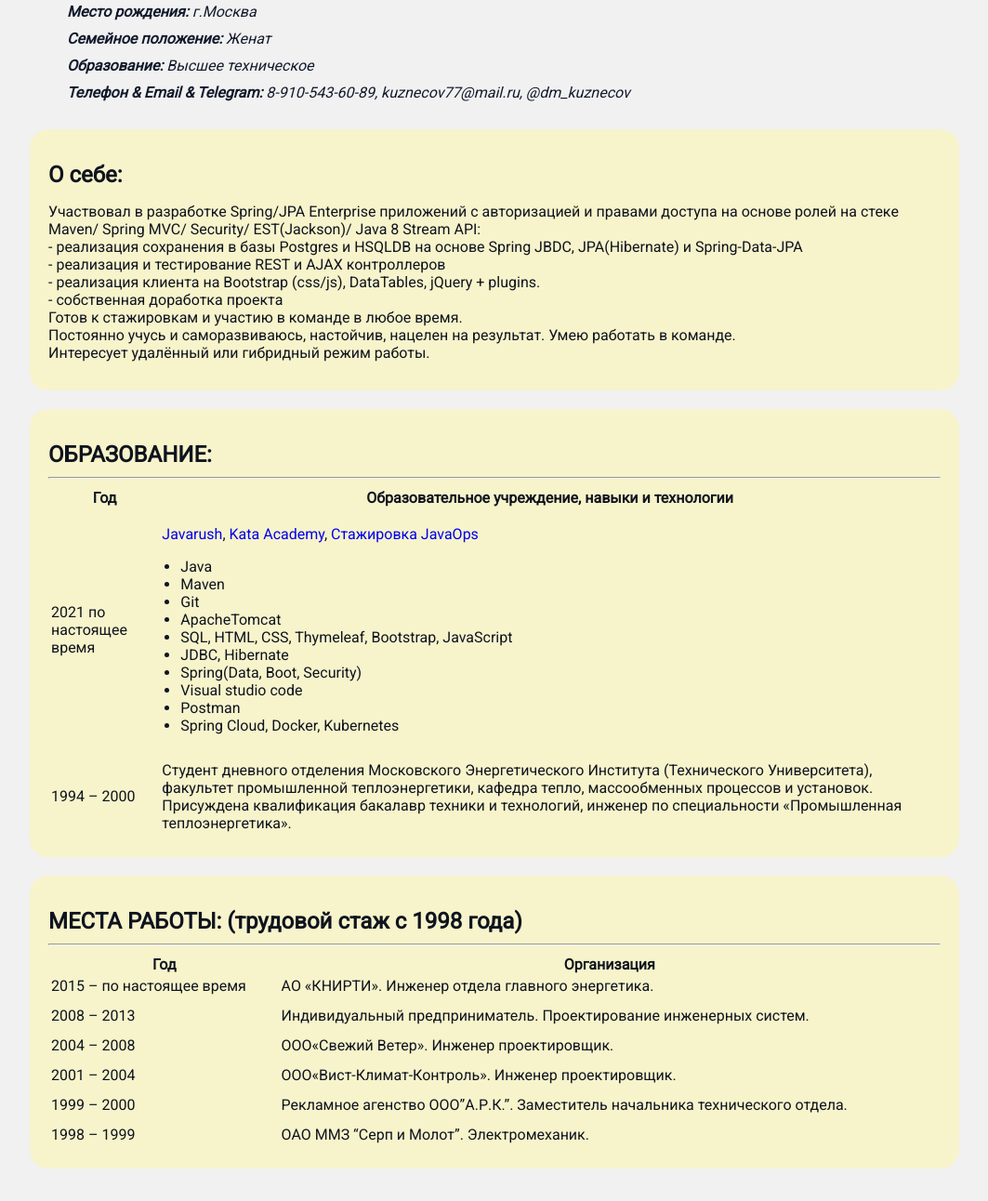
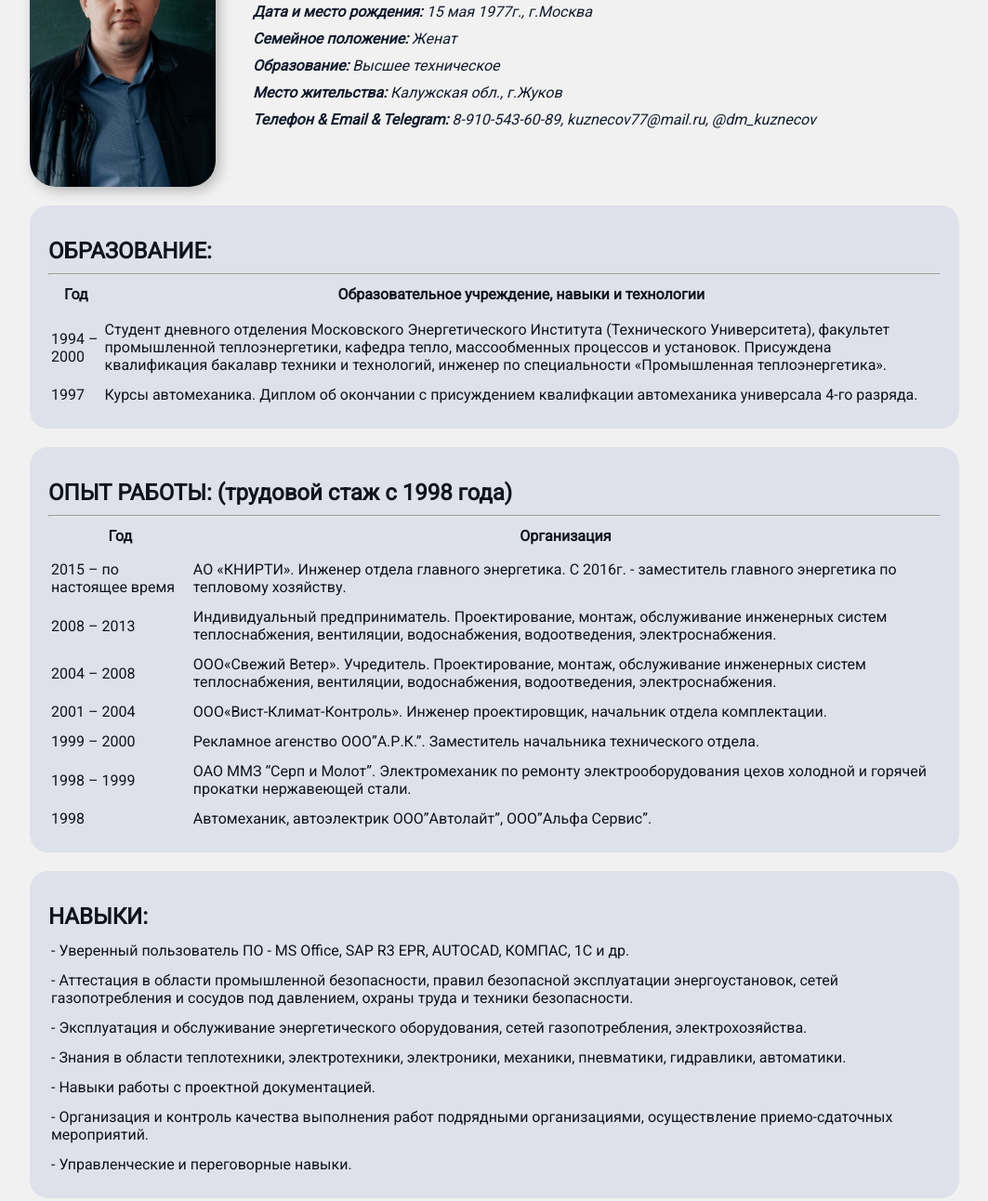
Before and after one commit to dikk13/CV, a plain HTML site: page index.html in a window 1280 px wide. Shown: the part 116-1408 px from the top of the page at 93% size, without its empty margins (108-1171 px from the left). Drawn offline with nearby package versions, Linux system fonts and the light colour scheme; a script that the page names is missing.

Commit message:
Add files via upload

```diff
--- a/index.html
+++ b/index.html
@@ -7,30 +7,18 @@
 <body>
     <div class="container">
         <div class="info">
+            <img src="IMG-2023.jpg" width="200" alt="здесь моя фотка" class="avatar">
             <div class="info-text">
                 <h1>Кузнецов Дмитрий</h1>
-                <p><strong>Место рождения:</strong> г.Москва</p>
+                <p><strong>Дата и место рождения:</strong> 15 мая 1977г., г.Москва</p>
                 <p><strong>Семейное положение:</strong> Женат</p>
                 <p><strong>Образование:</strong> Высшее техническое</p>
+                <p><strong>Место жительства:</strong> Калужская обл., г.Жуков</p>
                 <p><strong>Телефон & Email & Telegram:</strong> 8-910-543-60-89, kuznecov77@mail.ru, @dm_kuznecov</p>
             </div>
         </div>
 
-        <div class="card bg-yellow">
-          <h2>О себе:</h2>
-          <p>
-             Участвовал в разработке Spring/JPA Enterprise приложений c авторизацией и правами доступа на основе ролей на стеке Maven/ Spring MVC/ Security/ EST(Jackson)/ Java 8 Stream API:<br>
-              -  реализация сохранения в базы Postgres и HSQLDB на основе Spring JBDC, JPA(Hibernate) и Spring-Data-JPA<br>
-              -  реализация и тестирование REST и AJAX контроллеров<br>
-              -  реализация клиента на Bootstrap (css/js), DataTables, jQuery + plugins.<br>
-              -  собственная доработка проекта<br>
-             Готов к стажировкам и участию в команде в любое время.<br>
-             Постоянно учусь и саморазвиваюсь, настойчив, нацелен на результат. Умею работать в команде.<br>
-             Интересует удалённый или гибридный режим работы.
-          </p>
-        </div>
-
-        <div class="card bg-yellow">
+        <div class="card bg-blue">
           <h2>ОБРАЗОВАНИЕ:</h2>
           <hr>
           <table class="table-ed">
@@ -40,26 +28,10 @@
                       <th>Образовательное учреждение, навыки и технологии</th>
                   </tr>
               </thead>
-              <tbody>
-                  <tr>
-                      <td>2021 по настоящее время</td>
-                      <td><p><a href="https://javarush.ru/" target="_blank">Javarush</a>,
-                          <a href="https://kata.academy/" target="_blank">Kata Academy</a>,
-                          <a href="http://javaops.ru/view/topjava" target="_blank">Стажировка JavaOps</a></p>
-                          <ul class="list">
-                              <li>Java</li>
-                              <li>Maven</li>
-                              <li>Git</li>
-                              <li>ApacheTomcat</li>
-                              <li>SQL, HTML, CSS, Thymeleaf, Bootstrap, JavaScript</li>
-                              <li>JDBC, Hibernate</li>
-                              <li>Spring(Data, Boot, Security)</li>
-                              <li>Visual studio code</li>
-                              <li>Postman</li>
-                              <li>Spring Cloud, Docker, Kubernetes</li>
-                          </ul>
-                      </td>
-                  </tr>
+              <tr>
+                  <td></td>
+              </tr>
+              <tr>
                   <tr>
                       <td>1994 – 2000</td>
                       <td>Студент дневного отделения Московского Энергетического Института (Технического Университета),
@@ -67,32 +39,42 @@
                           Присуждена квалификация бакалавр техники и технологий,
                           инженер по специальности «Промышленная теплоэнергетика».</td>
                   </tr>
+                  <tr>
+                      <td>1997</td>
+                      <td>Курсы автомеханика. Диплом об окончании с присуждением квалифкации автомеханика универсала 4-го разряда.</td>
+                  </tr>
               </tbody>
               <tfoot></tfoot>
           </table>
       </div>
 
-        <div class="card bg-yellow">
-            <h2>МЕСТА РАБОТЫ: (трудовой стаж с 1998 года)</h2>
+        <div class="card bg-blue">
+            <h2>ОПЫТ РАБОТЫ: (трудовой стаж с 1998 года)</h2>
             <hr>
             <table class="table-work">
                 <th>Год</th>
                 <th>Организация</th>
                 <tr>
+                  <td></td>
+                </tr>
+                <tr>
                     <td>2015 – по настоящее время</td>
-                    <td>АО «КНИРТИ». Инженер отдела главного энергетика.</td>
+                    <td>АО «КНИРТИ». Инженер отдела главного энергетика.
+                        С 2016г. - заместитель главного энергетика по тепловому хозяйству.</td>
                 </tr>
                 <tr>
                     <td>2008 – 2013</td>
-                    <td>Индивидуальный предприниматель. Проектирование инженерных систем.</td>
+                    <td>Индивидуальный предприниматель. Проектирование, монтаж, обслуживание инженерных систем теплоснабжения,
+                        вентиляции, водоснабжения, водоотведения, электроснабжения.</td>
                 </tr>
                 <tr>
                     <td>2004 – 2008</td>
-                    <td>ООО«Свежий Ветер». Инженер проектировщик.</td>
+                    <td>ООО«Свежий Ветер». Учредитель. Проектирование, монтаж, обслуживание инженерных систем
+                        теплоснабжения, вентиляции, водоснабжения, водоотведения, электроснабжения.</td>
                 </tr>
                 <tr>
                     <td>2001 – 2004</td>
-                    <td>ООО«Вист-Климат-Контроль». Инженер проектировщик.</td>
+                    <td>ООО«Вист-Климат-Контроль». Инженер проектировщик, начальник отдела комплектации.</td>
                 </tr>
                 <tr>
                     <td>1999 – 2000</td>
@@ -100,11 +82,41 @@
                 </tr>
                 <tr>
                     <td>1998 – 1999</td>
-                    <td>ОАО ММЗ “Серп и Молот”. Электромеханик.</td>
+                    <td>ОАО ММЗ “Серп и Молот”. Электромеханик по ремонту электрооборудования цехов холодной
+                        и горячей прокатки нержавеющей стали.</td>
+                </tr>
+                <tr>
+                    <td>1998</td>
+                    <td>Автомеханик, автоэлектрик ООО”Автолайт”, ООО”Альфа Сервис”.</td>
                 </tr>
             </table>
         </div>
 
+        <div class="card bg-blue">
+          <h2>НАВЫКИ:</h2>
+          <table class="table-work">
+              <tr><td>- Уверенный пользователь ПО - MS Office, SAP R3 EPR, AUTOCAD, КОМПАС, 1C и др.</td></tr>
+              <tr><td>- Аттестация в области промышленной безопасности, правил безопасной эксплуатации энергоустановок, сетей газопотребления и сосудов под давлением, охраны труда и техники безопасности.</td></tr>
+              <tr><td>- Эксплуатация  и обслуживание энергетического оборудования, сетей газопотребления, электрохозяйства.</td></tr>
+              <tr><td>- Знания в области теплотехники, электротехники, электроники, механики, пневматики, гидравлики, автоматики.</td></tr>
+              <tr><td>- Навыки работы с проектной документацией.</td></tr>
+              <tr><td>- Организация и контроль качества выполнения работ подрядными организациями, осуществление приемо-сдаточных мероприятий.</td></tr>
+              <tr><td>- Управленческие и переговорные навыки.</td></tr>
+          </table>
+        </div>
+
+        <div class="card bg-blue">
+          <h2>О СЕБЕ:</h2>
+          <p>
+             Постоянно учусь и саморазвиваюсь (изучаю объектно-ориентированное программирование и IT-технологии в целом,
+             интересуюсь радиотехникой, абсолютно все бытовые задачи, от строительства до ремонта автомобиля, решаю самостоятельно),
+             настойчив, нацелен на результат, умею работать в команде. С уверенностью могу утверждать, что полученные
+             в институте фундаментальные знания, накопленный трудовой и жизненный опыт, навыки работы с инструментом,
+             с различным станочным и диагностическим оборудованием позволят справиться с любой
+             технической задачей и при необходимости освоить в кратчайшие сроки на профессиональном уровне
+             большинство рабочих и инженерных специальностей.<br>
+          </p>
+        </div>
         <div style="margin-bottom: 500px;"></div>
 
     </div>
```
